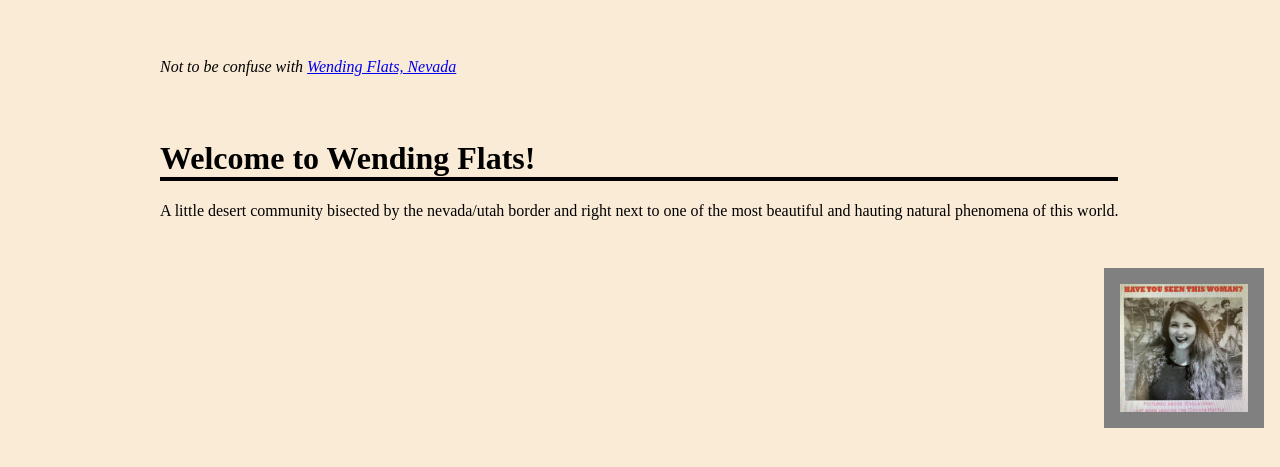
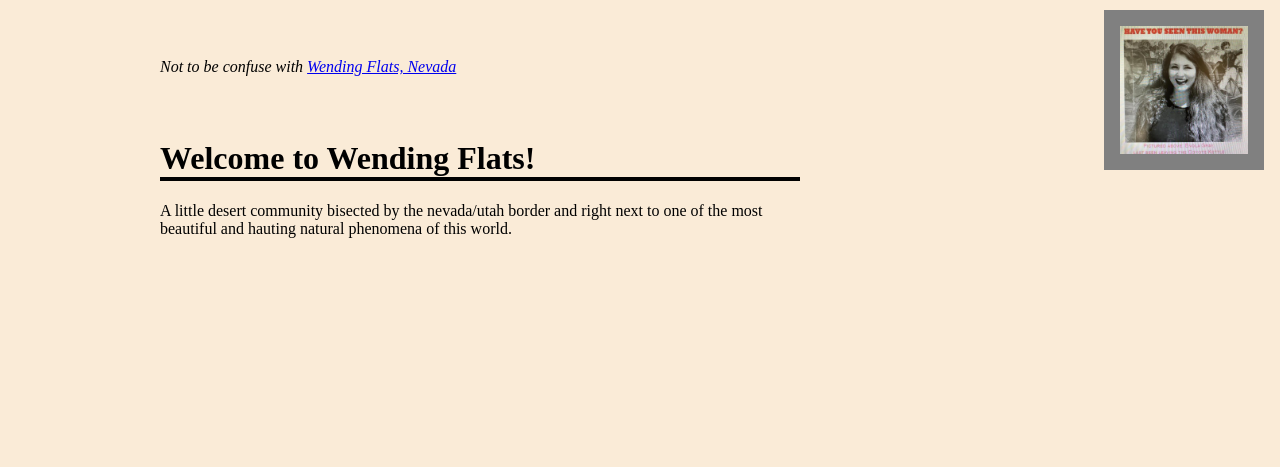
Before and after one commit to Zesjier/wendingflats, a Django app: page /utah/ in a window 1280 px wide. Shown: the part 118-585 px from the top of the page. Run offline with Django 3.2, Linux system fonts and the light colour scheme.

Commit message:
Fixes a css bug

```diff
--- a/ut/static/advert.css
+++ b/ut/static/advert.css
@@ -1,5 +1,6 @@
 .content {
     float: left;
+    max-width: 50%;
 }
 
 .advert {
```
